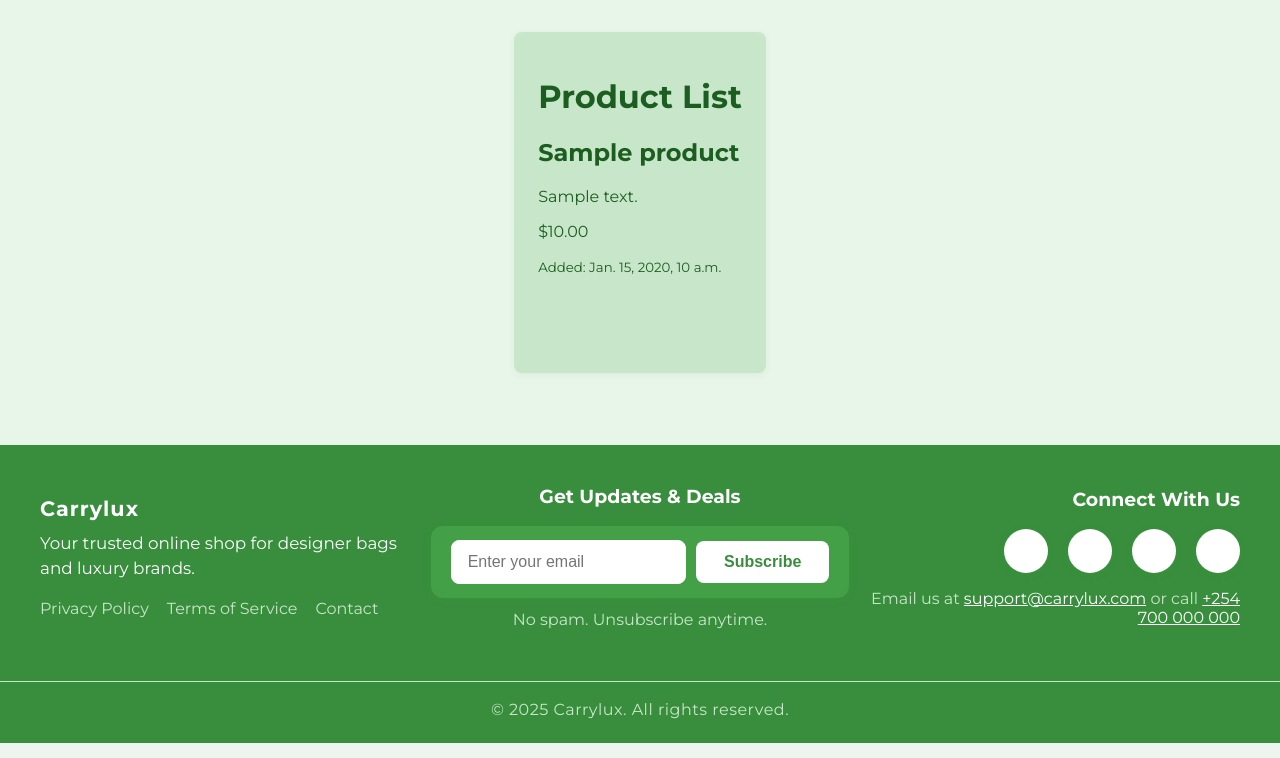
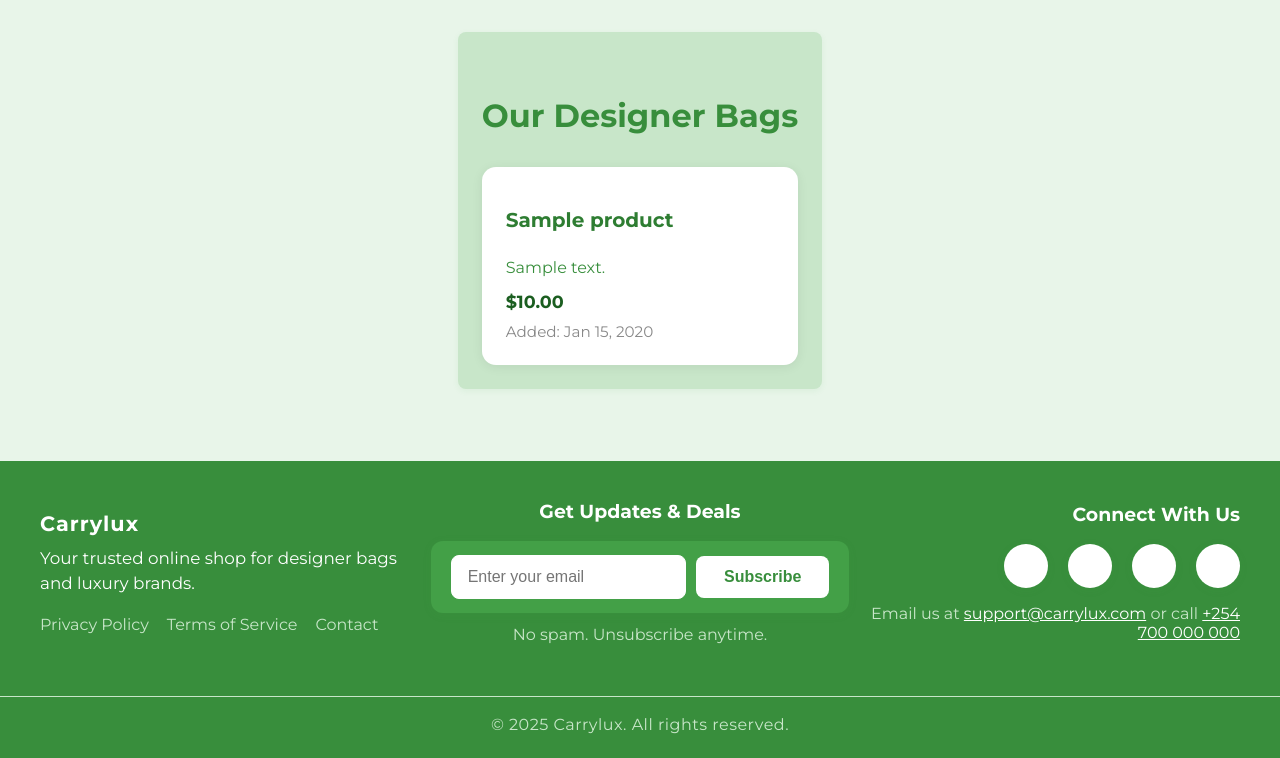
Before and after one commit to WangilaPrish/carrylux, a Django app: page /shop/products/ in a window 1280 px wide. Shown: the part 57-815 px from the top of the page. Run offline with Django 5.2, Linux system fonts and the light colour scheme; tables that the repository leaves empty hold one stand-in row (values such as "Sample post").

Commit message:
Refactor product list template to enhance design and improve layout for designer bags

```diff
--- a/shop/templates/shop/product_list.html
+++ b/shop/templates/shop/product_list.html
@@ -1,19 +1,23 @@
 {% extends 'base.html' %}
 
-{% block title %}Product List{% endblock %}
+{% block title %}Designer Bags - Products{% endblock %}
 
 {% block content %}
-<h1>Product List</h1>
-{% for product in products %}
-<div class="product">
-    <h2>{{ product.name }}</h2>
-    <p>{{ product.description }}</p>
-    <p class="price">${{ product.price }}</p>
-    <small>Added: {{ product.created_at }}</small>
+<div style="max-width:1100px;margin:40px auto 0 auto;">
+    <h1 style="color:#388e3c;font-size:2em;font-weight:700;margin-bottom:32px;text-align:center;">Our Designer Bags</h1>
+    <div style="display:grid;grid-template-columns:repeat(auto-fit,minmax(260px,1fr));gap:32px;">
+        {% for product in products %}
+        <div
+            style="background:#fff;border-radius:14px;box-shadow:0 2px 12px rgba(0,0,0,0.07);padding:24px;display:flex;flex-direction:column;align-items:flex-start;">
+            <h2 style="color:#2e7d32;font-size:1.25em;font-weight:600;margin-bottom:10px;">{{ product.name }}</h2>
+            <p style="color:#388e3c;font-size:1em;margin-bottom:14px;">{{ product.description }}</p>
+            <div style="margin-bottom:10px;font-size:1.1em;font-weight:700;color:#1b5e20;">${{ product.price }}</div>
+            <small style="color:#888;font-size:0.95em;">Added:
+                {{ product.created_at|date:'M d, Y' }}</small>
+        </div>
+        {% empty %}
+        <div style="grid-column:1/-1;text-align:center;color:#888;font-size:1.2em;">No products available.</div>
+        {% endfor %}
+    </div>
 </div>
-{% empty %}
-<p>No products available.</p>
-{% endfor %}
 {% endblock %}
-
-</html>
```
